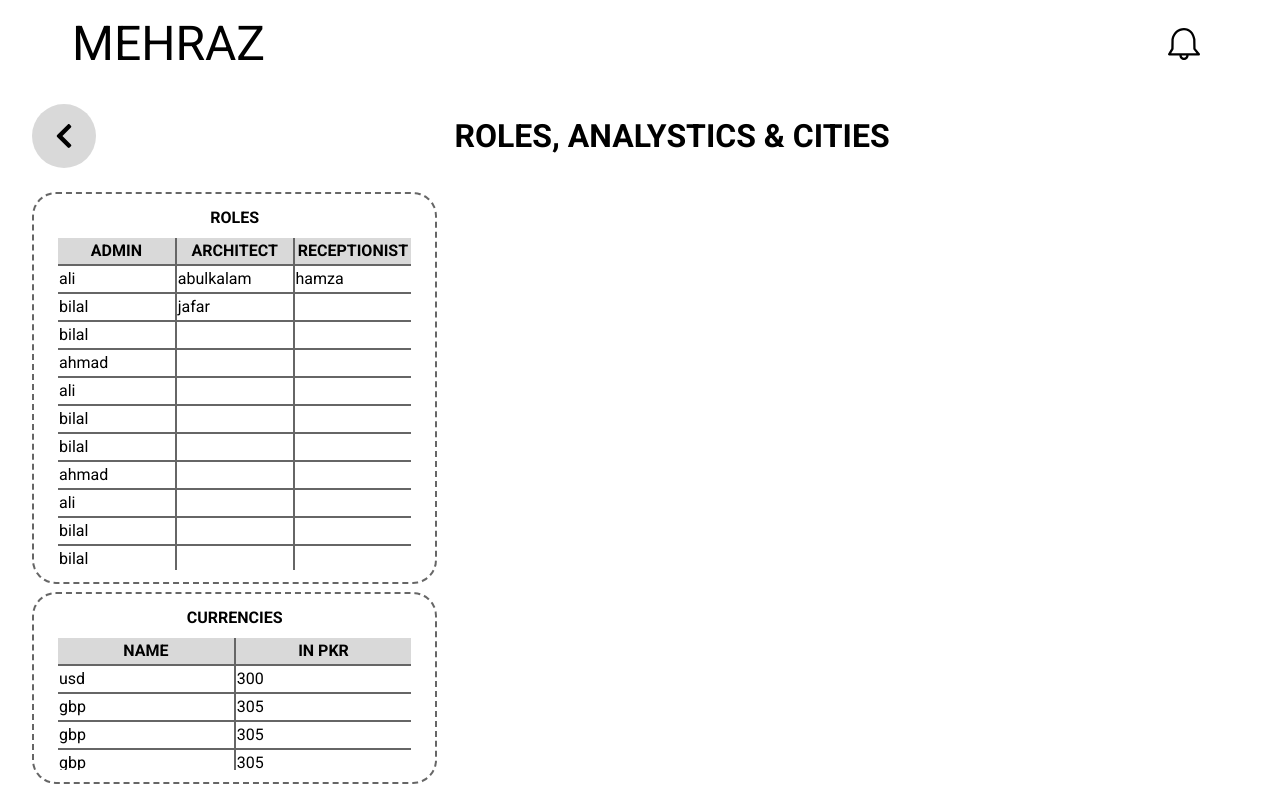
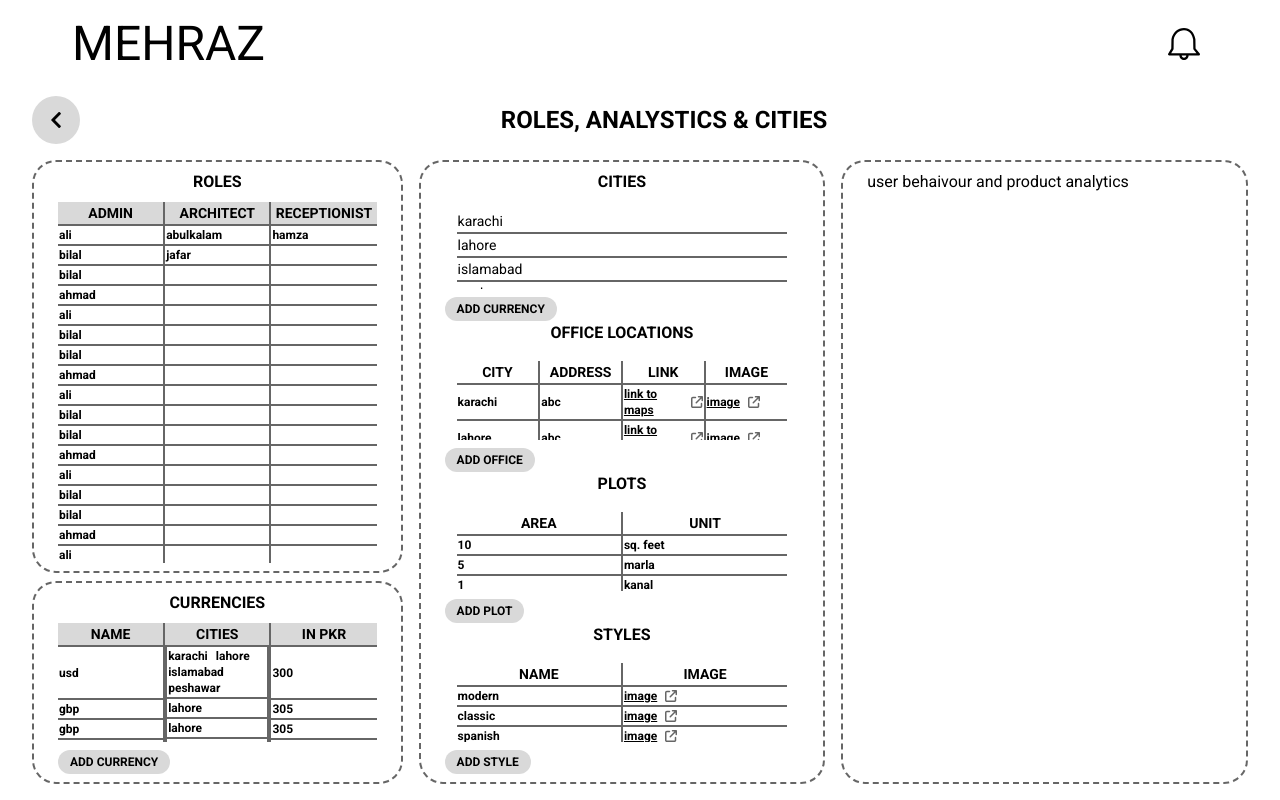
Before and after one commit to Abulkalam-Asif/mehraz, a Next.js app: page /admin/roles-analytics-cities in a window 1280 px wide. Built offline with nearby package versions, Linux system fonts and the light colour scheme.

Commit message:
Roles, Analytics and Cities page done for desktop

```diff
--- a/src/app/admin/projects/page.js
+++ b/src/app/admin/projects/page.js
@@ -152,7 +152,7 @@ const Projects = () => {
           </div>
           {projects ? (
             <>
-              <Table className="max-w-8xl lg:hidden">
+              <Table className="max-w-8xl p-4 lg:hidden">
                 <thead className="whitespace-nowrap">
                   <tr>
                     <Th position="beginning" className="w-2/12 py-3 px-5">
--- a/src/app/admin/roles-analytics-cities/page.js
+++ b/src/app/admin/roles-analytics-cities/page.js
@@ -1,6 +1,6 @@
 "use client";
-import { chevronLeftIcon } from "@/assets";
-import { H1, H2, Td, Th } from "@/components";
+import { chevronLeftIcon, linkIcon } from "@/assets";
+import { Button, H1, H2, Td, Th } from "@/components";
 import { RolesAnalyticsCitiesContainer, Table } from "@/containers";
 import Image from "next/image";
 import Link from "next/link";
@@ -40,21 +40,78 @@ const users = {
 const currencies = [
   {
     name: "usd",
+    cities: ["karachi", "lahore", "islamabad", "peshawar"],
     inPkr: 300,
   },
   {
     name: "gbp",
+    cities: ["lahore"],
     inPkr: 305,
   },
   {
     name: "gbp",
+    cities: ["lahore"],
     inPkr: 305,
   },
   {
     name: "gbp",
+    cities: ["lahore"],
     inPkr: 305,
   },
 ];
+
+const officeLocations = [
+  {
+    city: "karachi",
+    address: "abc",
+    mapsLink: "https://www.google.com/maps",
+    image: "https://picsum.photos/200/300",
+  },
+  {
+    city: "lahore",
+    address: "abc",
+    mapsLink: "https://www.google.com/maps",
+    image: "https://picsum.photos/200/300",
+  },
+  {
+    city: "islamabad",
+    address: "abc",
+    mapsLink: "https://www.google.com/maps",
+    image: "https://picsum.photos/200/300",
+  },
+];
+
+const plots = [
+  {
+    area: 10,
+    unit: "sq. feet",
+  },
+  {
+    area: 5,
+    unit: "marla",
+  },
+  {
+    area: 1,
+    unit: "kanal",
+  },
+];
+
+const styles = [
+  {
+    name: "modern",
+    image: "https://picsum.photos/200/300",
+  },
+  {
+    name: "classic",
+    image: "https://picsum.photos/200/300",
+  },
+  {
+    name: "spanish",
+    image: "https://picsum.photos/200/300",
+  },
+];
+
+const cities = ["karachi", "lahore", "islamabad", "peshawar", "quetta"];
 const RolesAnalyticsCities = () => {
   const [usersRows, setUsersRows] = useState(null);
 
@@ -77,28 +134,31 @@ const RolesAnalyticsCities = () => {
   return (
     <>
       <section className="px-8 flex flex-col h-[calc(100vh-6rem)] lg:h-[calc(100vh-4rem)]">
-        <div className="max-w-8xl mx-auto w-full h-28">
-          <div className="flex justify-between items-center py-6 xs:items-start">
+        <div className="max-w-8xl mx-auto w-full flex items-center h-24 xl:h-20">
+          <div className="w-full flex justify-between items-center xs:items-start">
             <Link
               href={"/admin"}
-              className="bg-accent-1-base rounded-full p-5 lg:p-4 md:hidden">
+              className="bg-accent-1-base rounded-full p-5 xl:p-4 md:hidden">
               <Image
                 src={chevronLeftIcon}
                 alt="chevron left"
-                className="w-6 lg:w-4"
+                className="w-6 xl:w-4"
               />
             </Link>
-            <H1 text="roles, analystics & cities" className="mx-auto" />
+            <H1
+              text="roles, analystics & cities"
+              className="mx-auto xl:text-2xl"
+            />
           </div>
         </div>
-        <div className="flex flex-row h-[calc(100vh-6rem-7rem)]">
+        <div className="flex flex-row gap-x-4 h-[calc(100vh-6rem-6rem)] xl:h-[calc(100vh-6rem-5rem)]">
           <div className="w-full h-full grid grid-rows-3 gap-2">
             <RolesAnalyticsCitiesContainer
               title={"Roles"}
-              className="row-span-2">
+              className="row-span-2 flex flex-col">
               <H2 text="roles" className="mb-2" />
-              <Table border={false}>
-                <thead className="bg-accent-1-base">
+              <Table border={false} className="h-full overflow-y-auto">
+                <thead className="bg-accent-1-base xl:text-sm">
                   <tr>
                     <Th position="beginning" className="w-1/3">
                       admin
@@ -109,7 +169,7 @@ const RolesAnalyticsCities = () => {
                     </Th>
                   </tr>
                 </thead>
-                <tbody>
+                <tbody className="xl:text-xs xl:font-semibold">
                   {usersRows?.map((row, i) => (
                     <tr key={i}>
                       {row.map((user, j) => (
@@ -131,26 +191,34 @@ const RolesAnalyticsCities = () => {
                 </tbody>
               </Table>
             </RolesAnalyticsCitiesContainer>
-            <RolesAnalyticsCitiesContainer className="row-span-1">
-              <H2 text="currencies" className="mb-2" />
-              <Table border={false}>
-                <thead className="bg-accent-1-base">
+            <RolesAnalyticsCitiesContainer className="row-span-1 flex flex-col gap-y-2">
+              <H2 text="currencies" />
+              <Table border={false} className="h-full overflow-y-auto">
+                <thead className="bg-accent-1-base xl:text-sm">
                   <tr>
-                    <Th position="beginning" className="w-1/3">
+                    <Th position="beginning" className="w-1/4 xl:w-1/3">
                       name
                     </Th>
-                    <Th position="end" className="w-1/3">
+                    <Th className="w-1/2 xl:w-1/3">cities</Th>
+                    <Th position="end" className="w-1/4 xl:w-1/3">
                       in pkr
                     </Th>
                   </tr>
                 </thead>
-                <tbody>
+                <tbody className="xl:text-xs xl:font-semibold">
                   {currencies.map((currency, i) => (
                     <tr key={i}>
                       <Td
                         position="beginning"
                         isLastRow={i === currencies.length - 1}>
                         {currency.name}
+                      </Td>
+                      <Td
+                        isLastRow={i === currencies.length - 1}
+                        className="flex gap-x-2 flex-wrap">
+                        {currency.cities.map((city, i) => (
+                          <span key={i}>{city}</span>
+                        ))}
                       </Td>
                       <Td
                         position="end"
@@ -161,12 +229,158 @@ const RolesAnalyticsCities = () => {
                   ))}
                 </tbody>
               </Table>
+              <Button text="add currency" className="text-xs mr-auto" />
             </RolesAnalyticsCitiesContainer>
           </div>
-          <div className="w-full">
-
-          </div>
-          <div className="w-full"></div>
+          <RolesAnalyticsCitiesContainer className="w-full grid grid-rows-4">
+            <div className="flex flex-col gap-y-2">
+              <H2 text="cities" />
+              <Table
+                border={false}
+                className="h-full overflow-y-auto px-3 py-2">
+                <tbody className="text-sm">
+                  {cities.map((city, i) => (
+                    <tr key={i}>
+                      <td
+                        className={`border-accent-1-dark ${
+                          i === cities.length - 1 ? "" : "border-b-2"
+                        }`}>
+                        {city}
+                      </td>
+                    </tr>
+                  ))}
+                </tbody>
+              </Table>
+              <Button text="add currency" className="text-xs mr-auto" />
+            </div>
+            <div className="flex flex-col gap-y-2">
+              <H2 text="office locations" />
+              <Table
+                border={false}
+                className="h-full overflow-y-auto px-3 py-2">
+                <thead className="text-sm">
+                  <tr>
+                    <Th position="beginning" className="w-1/4">
+                      city
+                    </Th>
+                    <Th className="w-1/4">address</Th>
+                    <Th className="w-1/4">link</Th>
+                    <Th position="end" className="w-1/4">
+                      image
+                    </Th>
+                  </tr>
+                </thead>
+                <tbody className="text-xs font-semibold">
+                  {officeLocations.map((location, i) => (
+                    <tr key={i}>
+                      <Td
+                        position="beginning"
+                        isLastRow={i === officeLocations.length - 1}>
+                        {location.city}
+                      </Td>
+                      <Td isLastRow={i === officeLocations.length - 1}>
+                        {location.address}
+                      </Td>
+                      <Td isLastRow={i === officeLocations.length - 1}>
+                        <a
+                          target="_blank"
+                          href={location.mapsLink}
+                          className="underline flex items-center gap-2">
+                          <span>link to maps</span>
+                          <Image src={linkIcon} alt="link" />
+                        </a>
+                      </Td>
+                      <Td
+                        position="end"
+                        isLastRow={i === officeLocations.length - 1}>
+                        <a
+                          target="_blank"
+                          href={location.image}
+                          className="underline flex items-center gap-2">
+                          <span>image</span>
+                          <Image src={linkIcon} alt="link" />
+                        </a>
+                      </Td>
+                    </tr>
+                  ))}
+                </tbody>
+              </Table>
+              <Button text="add office" className="text-xs mr-auto" />
+            </div>
+            <div className="flex flex-col gap-y-2">
+              <H2 text="plots" />
+              <Table
+                border={false}
+                className="h-full overflow-y-auto px-3 py-2">
+                <thead className="text-sm">
+                  <tr>
+                    <Th position="beginning" className="w-1/2">
+                      area
+                    </Th>
+                    <Th position="end" className="w-1/2">
+                      unit
+                    </Th>
+                  </tr>
+                </thead>
+                <tbody className="text-xs font-semibold">
+                  {plots.map((plot, i) => (
+                    <tr key={i}>
+                      <Td
+                        position="beginning"
+                        isLastRow={i === plots.length - 1}>
+                        {plot.area}
+                      </Td>
+                      <Td position="end" isLastRow={i === plots.length - 1}>
+                        {plot.unit}
+                      </Td>
+                    </tr>
+                  ))}
+                </tbody>
+              </Table>
+              <Button text="add plot" className="text-xs mr-auto" />
+            </div>
+            <div className="flex flex-col gap-y-2">
+              <H2 text="styles" />
+              <Table
+                border={false}
+                className="h-full overflow-y-auto px-3 py-2">
+                <thead className="text-sm">
+                  <tr>
+                    <Th position="beginning" className="w-1/2">
+                      name
+                    </Th>
+                    <Th position="end" className="w-1/2">
+                      image
+                    </Th>
+                  </tr>
+                </thead>
+                <tbody className="text-xs font-semibold">
+                  {styles.map((style, i) => (
+                    <tr key={i}>
+                      <Td
+                        position="beginning"
+                        isLastRow={i === styles.length - 1}>
+                        {style.name}
+                      </Td>
+                      <Td position="end" isLastRow={i === styles.length - 1}>
+                        <a
+                          target="_blank"
+                          href={style.image}
+                          className="underline flex items-center gap-2">
+                          <span>image</span>
+                          <Image src={linkIcon} alt="link" />
+                        </a>
+                      </Td>
+                    </tr>
+                  ))}
+                </tbody>
+              </Table>
+              <Button text="add style" className="text-xs mr-auto" />
+            </div>
+          </RolesAnalyticsCitiesContainer>
+          <RolesAnalyticsCitiesContainer className="w-full">
+            user behaivour and product analytics
+          </RolesAnalyticsCitiesContainer>
         </div>
       </section>
     </>
--- a/src/assets/index.js
+++ b/src/assets/index.js
@@ -5,3 +5,4 @@ export { default as chevronLeftIcon } from "./icons/chevron-left.svg";
 export { default as chevronRightIcon } from "./icons/chevron-right.svg";
 export { default as deleteIcon } from "./icons/delete.svg";
 export { default as editIcon } from "./icons/edit.svg";
+export { default as linkIcon } from "./icons/link.svg";
--- /dev/null
+++ b/src/components/Button.js
@@ -0,0 +1,15 @@
+import React from "react";
+
+const Button = ({ text = "", className = "", onClick = () => {} }) => {
+  return (
+    <>
+      <button
+        onClick={onClick}
+        className={`font-bold uppercase px-3 py-1 bg-accent-1-base rounded-2xl ${className}`}>
+        {text}
+      </button>
+    </>
+  );
+};
+
+export default Button;
--- a/src/components/index.js
+++ b/src/components/index.js
@@ -1,4 +1,5 @@
 export { default as LinkButton } from "./LinkButton";
+export { default as Button } from "./Button";
 export { default as H1 } from "./H1";
 export { default as H2 } from "./H2";
 export { default as Th } from "./Th";
--- a/src/containers/RolesAnalyticsCitiesContainer.js
+++ b/src/containers/RolesAnalyticsCitiesContainer.js
@@ -4,8 +4,8 @@ const RolesAnalyticsCitiesContainer = ({ children, className = "" }) => {
   return (
     <>
       <div
-        className={`border-dashed border-2 border-accent-1-dark rounded-3xl px-6 py-3 ${className}`}>
-        <div className={`h-full overflow-y-auto`}>{children}</div>
+        className={`border-dashed border-2 border-accent-1-dark rounded-3xl px-6 py-2 ${className}`}>
+        {children}
       </div>
     </>
   );
--- a/src/containers/Table.js
+++ b/src/containers/Table.js
@@ -5,7 +5,7 @@ const Table = ({ children, className = "", border = true }) => {
     <>
       <div
         className={`${
-          border ? "border-2 border-accent-1-dark rounded-3xl p-4" : ""
+          border ? "border-2 border-accent-1-dark rounded-3xl" : ""
         } ${className}`}>
         <table className="w-full">{children}</table>
       </div>
```
Also changed, not shown: src/assets/icons/link.svg (added).
